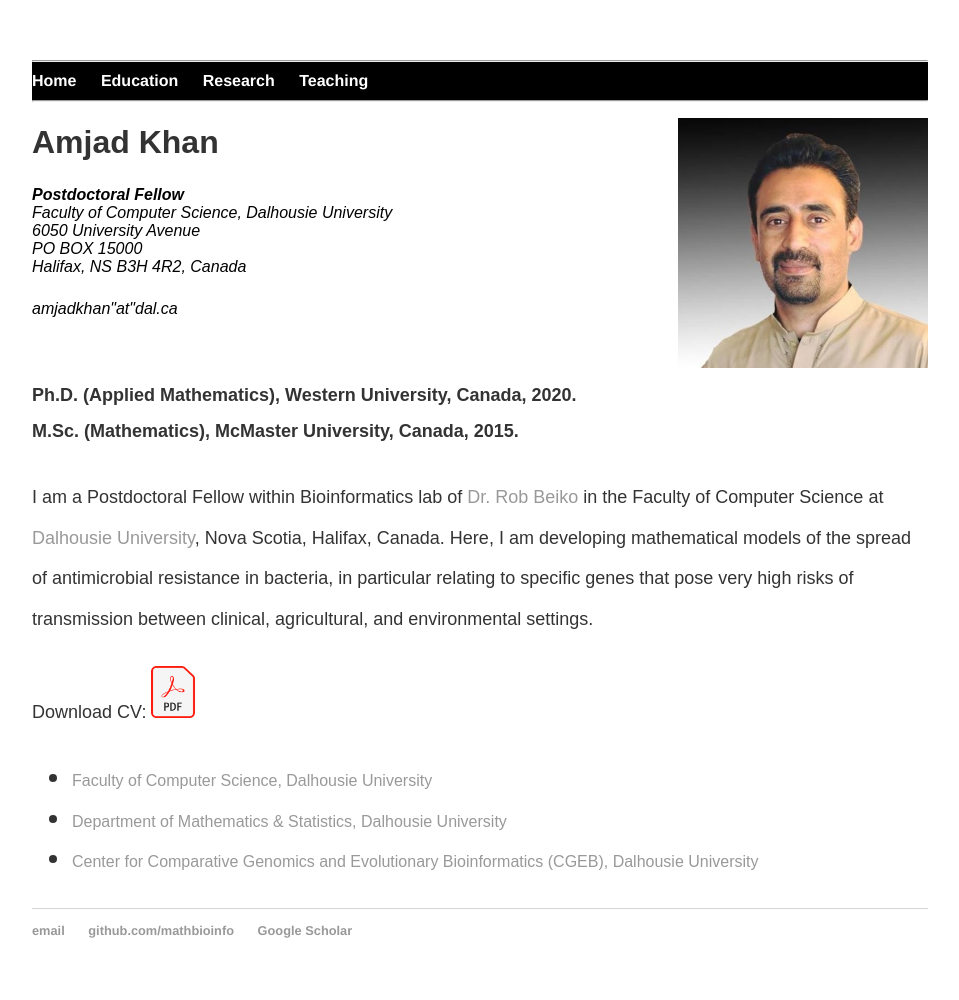
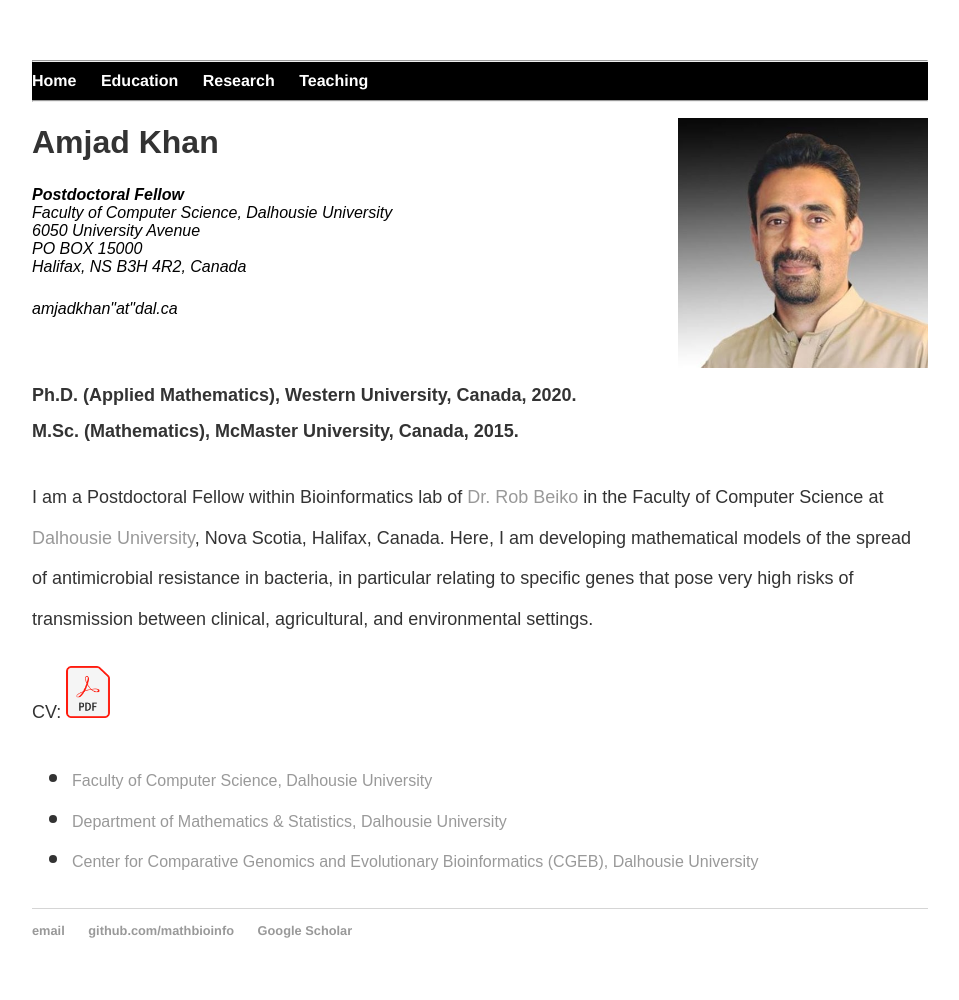
Before and after one commit to MathBioInfo/amjadkhan, a Jekyll site: the page index.html, which Jekyll copies as it is, in a window 1280 px wide. Shown: the whole page, without its empty margins (160-1119 px from the left). Built offline with Jekyll 4.4.1, drawn with Linux system fonts in a browser that asks for light colours.

Commit message:
Update index.html

```diff
--- a/index.html
+++ b/index.html
@@ -53,7 +53,7 @@
 				relating to specific genes that pose very high risks of transmission between clinical, agricultural, and
 				environmental settings.
 			</p>
-			<p><font size="4">Download CV:
+			<p><font size="4">CV:
                		<a href="cv.pdf" download>
                		<img src="images/pdf.png" alt="CV" width="44" height="52">
 
```
